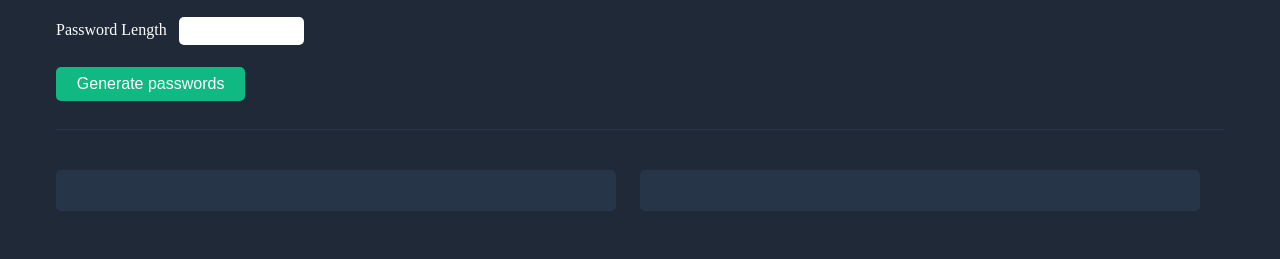
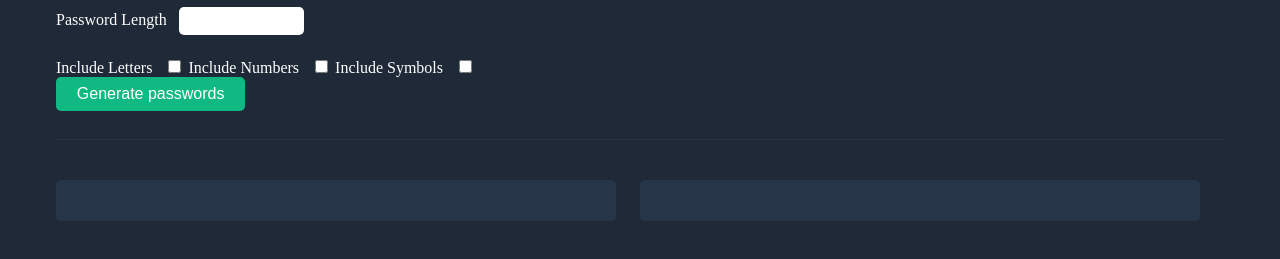
Before and after one commit to shakawillock/random-password-generator, a plain HTML site: page index.html in a window 1280 px wide. Shown: the part 365-624 px from the top of the page. Drawn offline with Linux system fonts and the light colour scheme.

Commit message:
Add checkbox elements

```diff
--- a/index.html
+++ b/index.html
@@ -19,6 +19,17 @@
       <p id="feedback-message"></p>
     </div>
 
+    <div class="checkbox-container">
+      <label for="letters">Include Letters</label>
+      <input type="checkbox" id="letters" value="letters">
+
+      <label for="numbers">Include Numbers</label>
+      <input type="checkbox" id="numbers" value="numbers">
+
+      <label for="symbols">Include Symbols</label>
+      <input type="checkbox" id="symbols" value="symbols">
+    </div>
+
     <div class="button-container">
       <button id="button-el" class="btn btn-primary">Generate passwords</button>
     </div>
```
